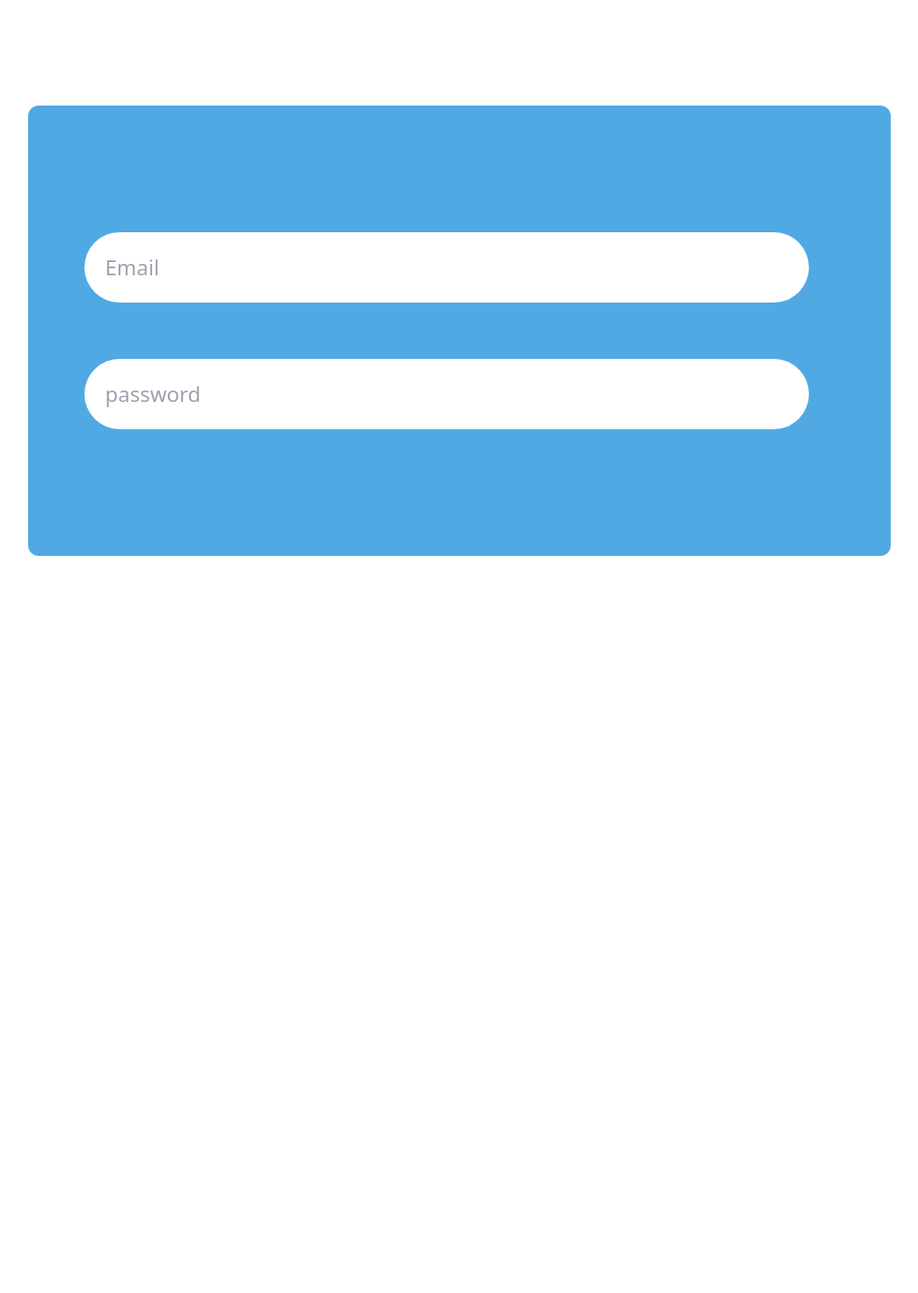
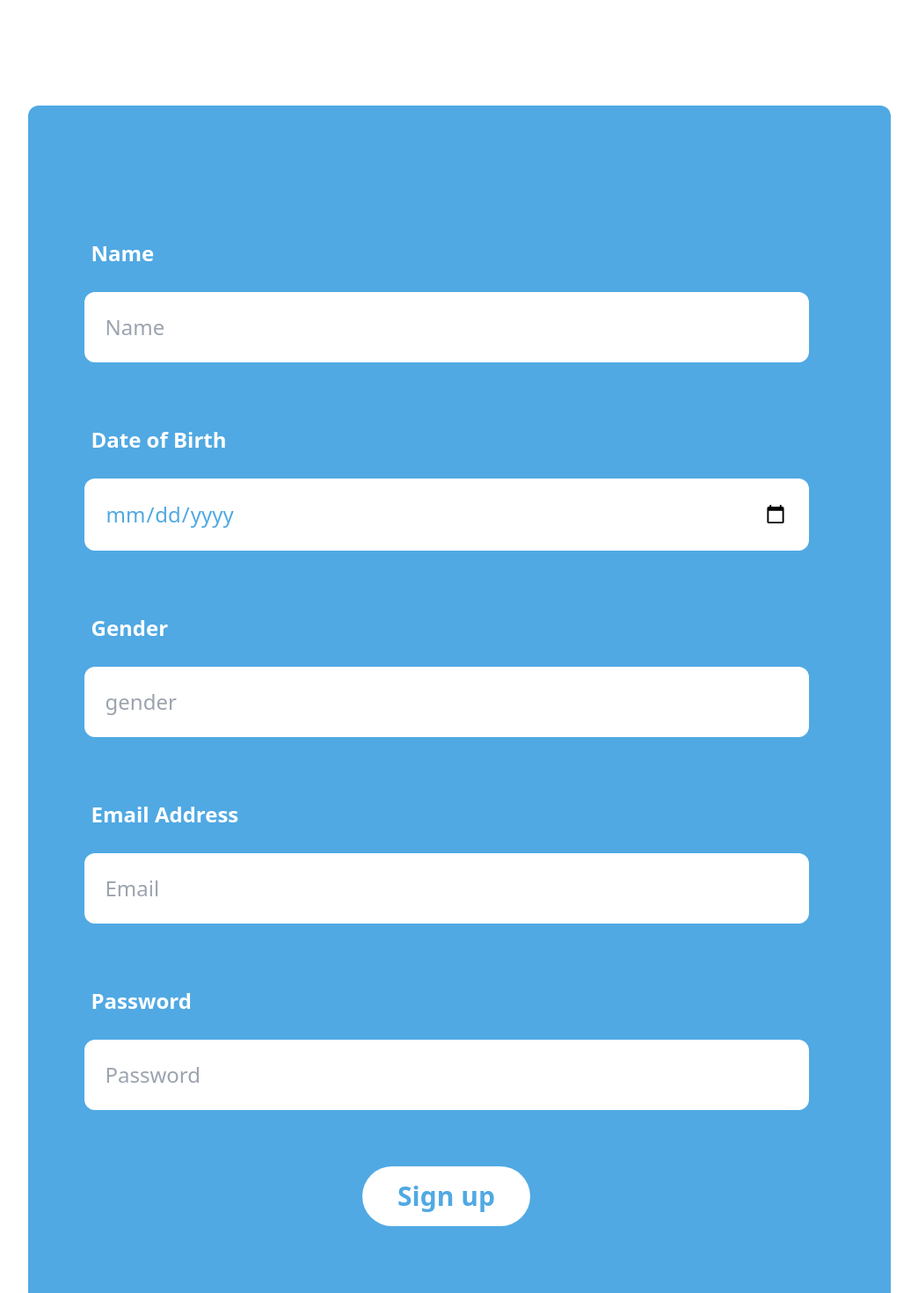
Before and after one commit to janyousssef/hayelny-frontend, a React (Vite) app: page /register in a window 1280 px wide. Shown: the part 80-1550 px from the top of the page at 88% size, without its empty margins (118-1162 px from the left). Before the commit the page ends 840 px from the top, so only its background shows below. Built offline with nearby package versions, Linux system fonts and the light colour scheme.

Commit message:
make register page

```diff
--- a/src/App.jsx
+++ b/src/App.jsx
@@ -3,6 +3,7 @@ import { BrowserRouter as Router , Routes , Route } from 'react-router-dom'
 import Home from './components/Home'
 import Navbar from './components/Navbar'
 import Login from './components/Login'
+import Register from './components/Register'
 function App() {
 
   return (
@@ -12,7 +13,7 @@ function App() {
         <Routes>
           <Route path="/" element={<Home />} />
           <Route path="/login" element={<Login />} />
-          <Route path="/register" element={<Login />} />
+          <Route path="/register" element={<Register />} />
           <Route path="/upload" element={<Login />} />
         </Routes>
       </Router>
--- /dev/null
+++ b/src/components/Register.jsx
@@ -0,0 +1,37 @@
+import React from 'react'
+
+const Register = () => {
+  return (
+<div className="flex justify-center items-center my-32">
+    <div className="bg-[#50A9E3] rounded-xl py-36 pl-16 w-[981px] ">
+        <div className="flex flex-col justify-start items-start gap-16 w-[824px]">
+            <div className='flex flex-col gap-5 items-start w-full'>
+            <label htmlFor="name" className='text-2xl text-white text-end font-bold  m-2'>Name</label>
+            <input type="text" className='text-[#50A9E3] bg-white rounded-xl  p-6 text-2xl w-full ' placeholder='Name' />
+            </div>
+            <div className='flex flex-col gap-5 items-start w-full'>
+            <label htmlFor="date" className='text-2xl text-white text-end font-bold  m-2'>Date of Birth</label>
+            <input type="date" className='text-[#50A9E3] bg-white rounded-xl  p-6 text-2xl w-full ' placeholder='date' />
+            </div>
+            <div className='flex flex-col gap-5 items-start w-full'>
+            <label htmlFor="gender" className='text-2xl text-white text-end font-bold  m-2'>Gender</label>
+            <input type="text" className='text-[#50A9E3] bg-white rounded-xl  p-6 text-2xl w-full ' placeholder='gender' />
+            </div>
+            <div className='flex flex-col gap-5 items-start w-full'>
+            <label htmlFor="email" className='text-2xl text-white text-end font-bold  m-2'>Email Address</label>
+            <input type="email" className='text-[#50A9E3] bg-white rounded-xl  p-6 text-2xl w-full ' placeholder='Email' />
+            </div>
+
+            <div className='flex flex-col gap-5 items-start w-full'>
+            <label htmlFor="password" className='text-2xl text-white text-end font-bold  m-2'>Password</label>
+            <input type="password" className='text-[#50A9E3] bg-white rounded-xl  p-6 text-2xl w-full ' placeholder='Password' />
+            </div>
+            <div className='flex self-center'>
+                <button className='px-10 py-4 bg-white rounded-full text-[#50A9E3] font-semibold text-3xl'>Sign up</button>
+            </div>
+        </div>
+        </div>
+    </div>  )
+}
+
+export default Register
```
